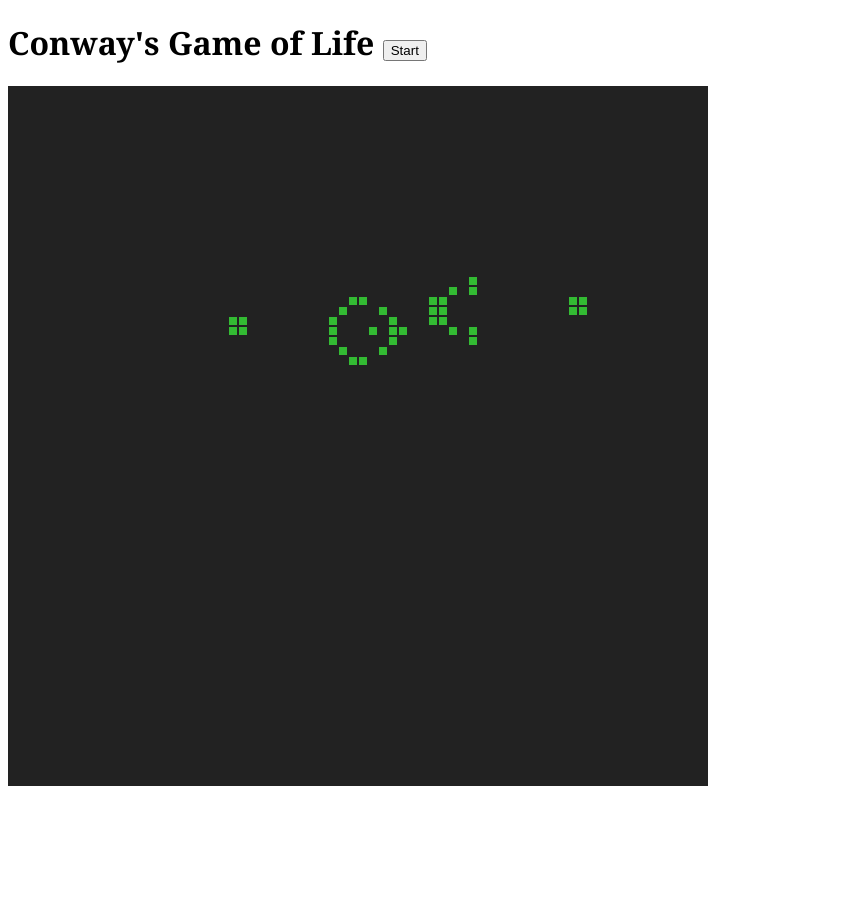
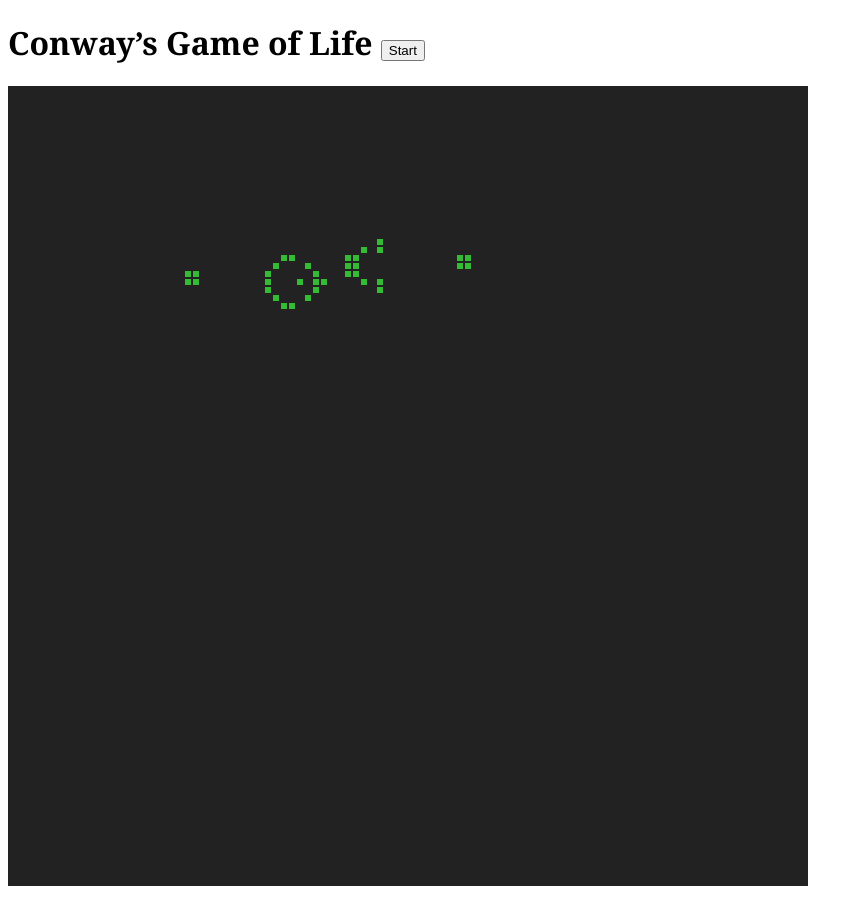
Before and after one commit to lionel-rowe/GoL, a plain HTML site: page index.html in a window 1280 px wide. Shown: the whole page, without its empty margins (0-863 px from the left). Before the commit the page ends 800 px from the top, so only its background shows below. Drawn offline with Linux system fonts and the light colour scheme.

Commit message:
Fix scale

```diff
--- a/css/style.css
+++ b/css/style.css
@@ -3,7 +3,7 @@
 }
 
 #game {
-  width: 700px;
-  height: 700px;
+  width: 800px;
+  height: 800px;
 
 }
--- a/index.html
+++ b/index.html
@@ -6,9 +6,9 @@
     <link rel="stylesheet" href="css/style.css">
   </head>
   <body>
-    <h1>Conway's Game of Life <button id="start-button" disabled>Start</button></h1>
+    <h1>Conway&rsquo;s Game of Life <button id="start-button" disabled>Start</button></h1>
 
-      <canvas id="game" width="700" height="700"></canvas>
+      <canvas id="game" width="800" height="800"></canvas>
     <script src="js/index.js"></script>
   </body>
 </html>
--- a/js/index.js
+++ b/js/index.js
@@ -7,7 +7,7 @@
     playing: false
   };
 
-  const tileSize = 10;
+  const tileSize = 8;
   const gameWidth = 100;
   const gameHeight = 100;
   const gameTick = 100; //ms
@@ -183,7 +183,7 @@
 
   drawGosperGun();
 
-/*  return {
+  /*return {
     getGameBoard,
     drawGosperGun
   };*/ //for debugging
```
Also changed, not shown: automata/gosper_gun.json.
